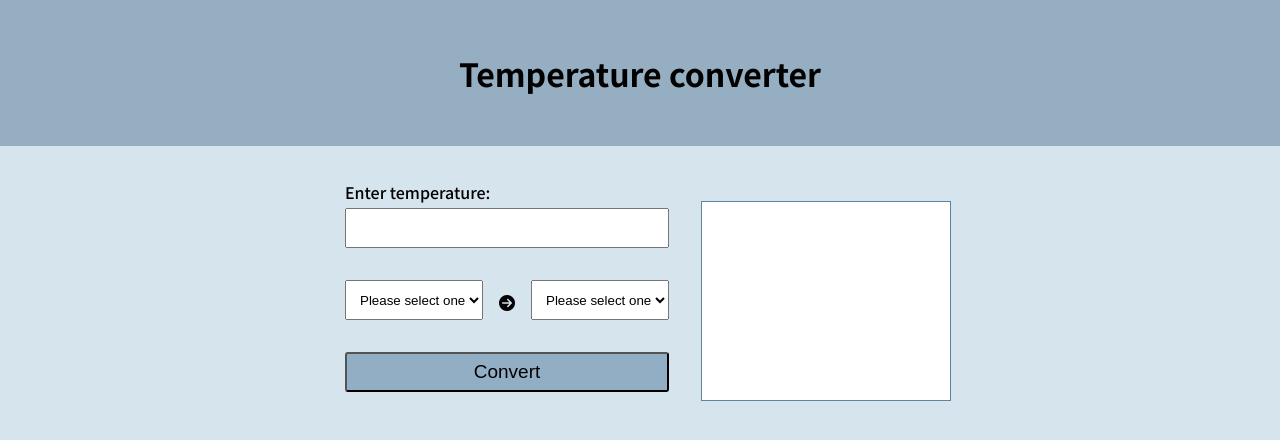
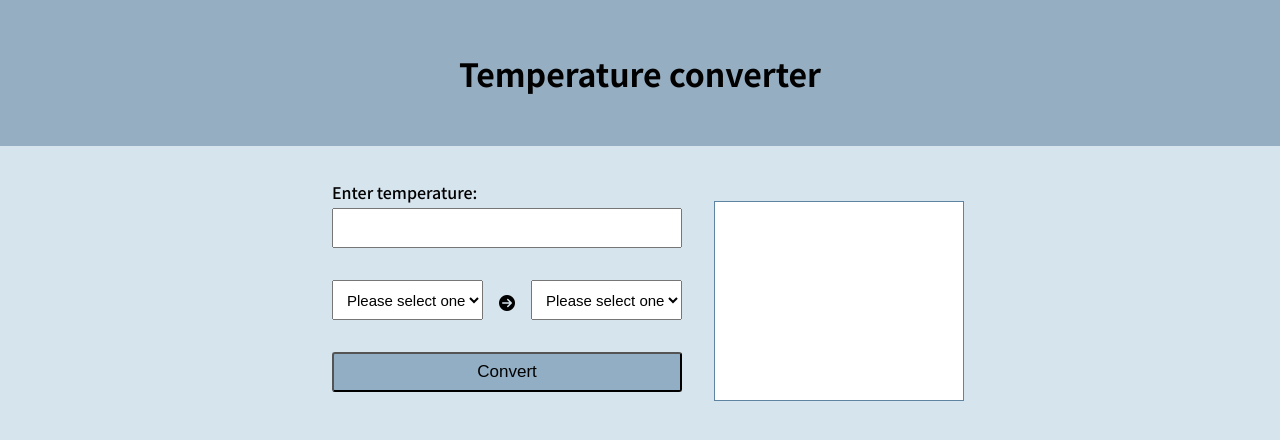
Before and after one commit to AnaScuturici/temperature-converter, a Vue app: page / in a window 1280 px wide. Shown: the top 440 px of the page. Built offline with nearby package versions, Linux system fonts and the light colour scheme.

Commit message:
change font size

```diff
--- a/src/components/Button.vue
+++ b/src/components/Button.vue
@@ -22,7 +22,7 @@ export default {
 button {
     width: 100%;
     height: 40px;
-    font-size: 19px;
+    font-size: 17px;
     border-radius: 3px;
     background: #91aec4;
     cursor: pointer;
--- a/src/components/Input.vue
+++ b/src/components/Input.vue
@@ -28,6 +28,7 @@ input {
     width: 100%;
     height: 40px;
     padding-left: 20px;
+    font-size: 15px;
     border-color: 1px solid #5f84a2;
     cursor: pointer;
 }
--- a/src/components/Output.vue
+++ b/src/components/Output.vue
@@ -34,5 +34,6 @@ p {
     left: 50%;
     transform: translate(-50%, -50%);
     margin: 0;
+    font-size: 17px;
 }
 </style>
--- a/src/components/Selections.vue
+++ b/src/components/Selections.vue
@@ -58,6 +58,7 @@ export default {
 select {
     height: 40px;
     padding-left: 10px;
+    font-size: 15px;
     cursor: pointer;
 }
 
```
